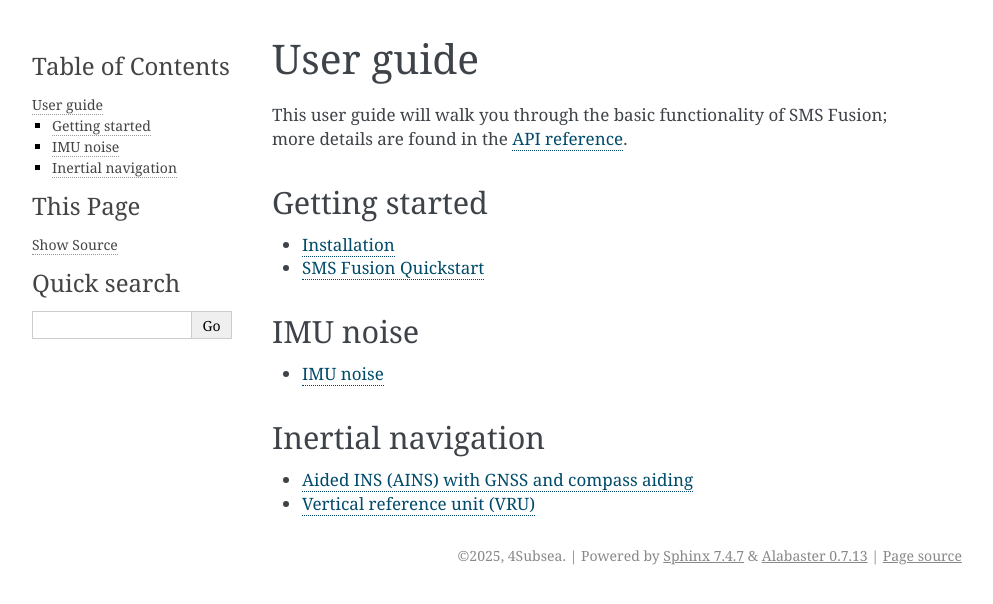
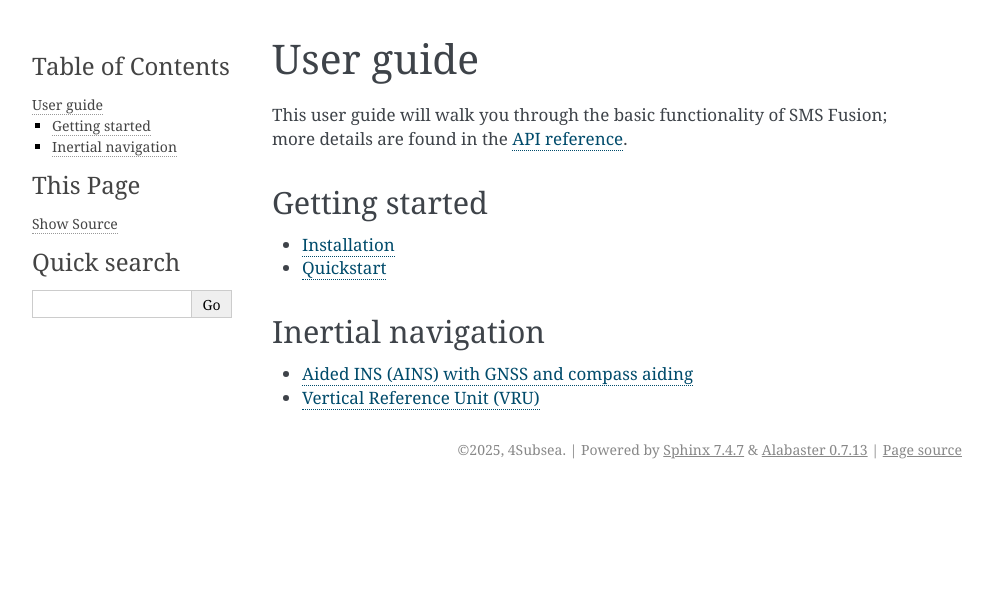
Before and after one commit to 4Subsea/smsfusion-python, a Sphinx documentation site: the page built from docs/user_guide/index.rst, in a window 1280 px wide. Shown: the top 604 px of the page, without its empty margins (148-1141 px from the left). Built offline with Sphinx 7.4.7, drawn with Linux system fonts in a browser that asks for light colours.

Commit message:
a few changes remove sections

```diff
--- a/docs/user_guide/imu-noise.rst
+++ /dev/null
@@ -1,3 +0,0 @@
-IMU noise
-=========
-TODO.
--- a/docs/user_guide/index.rst
+++ b/docs/user_guide/index.rst
@@ -12,13 +12,6 @@
    installation
    quickstart
 
-IMU noise
----------
-.. toctree::
-   :maxdepth: 2
-
-   imu-noise
-
 Inertial navigation
 -------------------
 .. toctree::
--- a/docs/user_guide/quickstart.rst
+++ b/docs/user_guide/quickstart.rst
@@ -1,5 +1,5 @@
-SMS Fusion Quickstart
-=====================
+Quickstart
+==========
 This is a quick introduction to the `SMS Fusion` Python package. The package provides
 Python implementations of INS algorithms; specifically, aided INS algorithms for
 estimating the position, velocity, and attitude (PVA) of a moving body using inertial
--- a/docs/user_guide/vru.rst
+++ b/docs/user_guide/vru.rst
@@ -1,3 +1,3 @@
-Vertical reference unit (VRU)
+Vertical Reference Unit (VRU)
 =============================
 TODO.
```
